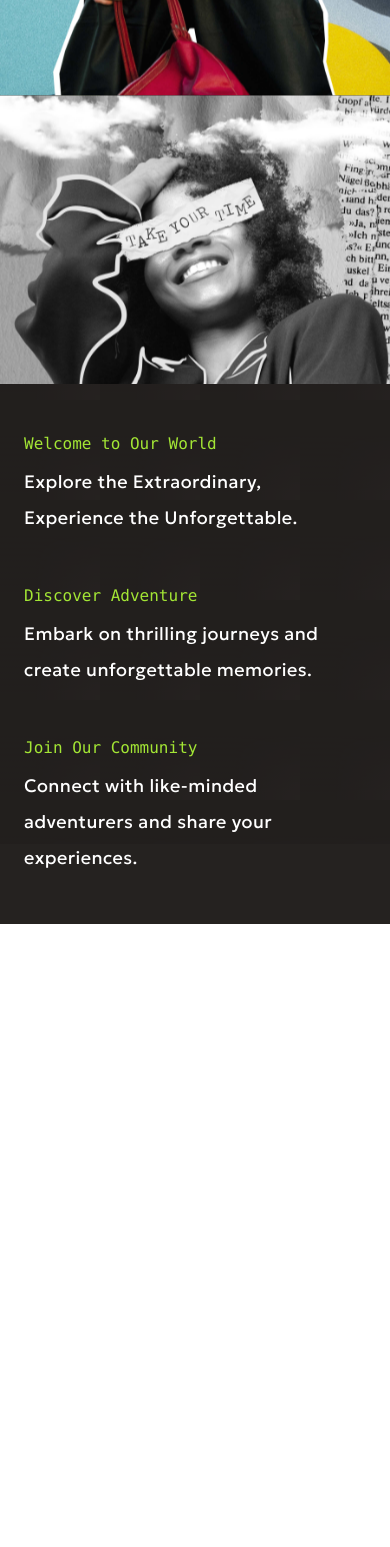
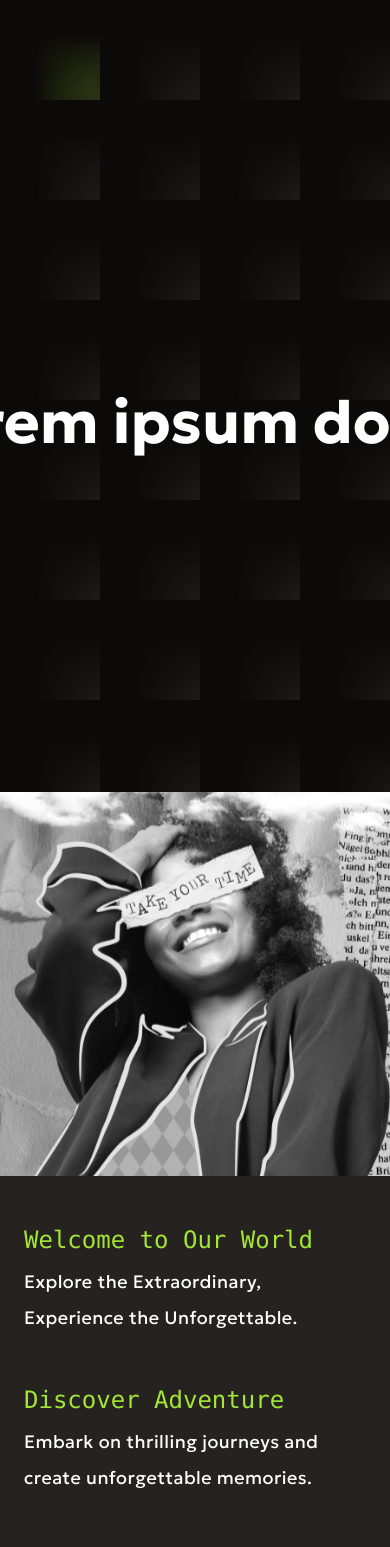
Before and after one commit to BanerjeeProdipta/insta-manager, a Next.js app: page / in a window 390 px wide. Shown: the top 1547 px of the page. Before the commit the page ends 924 px from the top, so only its background shows below. Built offline with nearby package versions, Linux system fonts and the light colour scheme.

Commit message:
wip: page section scroll

```diff
--- a/src/app/page.tsx
+++ b/src/app/page.tsx
@@ -1,36 +1,56 @@
 "use client";
+import { useRef, useLayoutEffect } from "react";
+import { gsap } from "gsap";
+import { ScrollTrigger } from "gsap/ScrollTrigger";
+import { NextPage } from "next";
+import Hero from "@/components/sections/Hero";
+import Gallery from "@/components/sections/Gallery";
 
-import VerticalPhotoLoopAnimation from "@/components/VerticalPhotoLoopAnimation";
+gsap.registerPlugin(ScrollTrigger);
 
-function LandingPage() {
+const Home: NextPage = () => {
+  const mainRef = useRef<HTMLDivElement>(null);
+  const verticalScrollRef = useRef<HTMLDivElement>(null);
+
+  useLayoutEffect(() => {
+    const firstVerticalContext = gsap.timeline({
+      scrollTrigger: {
+        trigger: ".first",
+        start: "top top",
+        endTrigger: ".divD",
+        end: "bottom bottom",
+        snap: {
+          snapTo: 1 / 3,
+          duration: { min: 0.25, max: 0.75 },
+          delay: 0.125,
+          ease: "power1.inOut",
+        },
+      },
+    });
+
+    return () => {
+      firstVerticalContext.revert();
+    };
+  }, []);
+
   return (
-    <div className="flex mx-auto justify-center flex-col md:flex-row container max-w-4xl items-center w-full selection:bg-lime-300 selection:text-lime-900 ">
-      <VerticalPhotoLoopAnimation />
+    <main ref={mainRef}>
+      <div className="relative" ref={verticalScrollRef}>
+        <section className="h-screen text-2xl flex justify-center items-center first">
+          <Hero />
+        </section>
+        <section className="h-screen text-2xl flex justify-center items-center ">
+          <Gallery />
+        </section>
+        <section className="h-screen text-2xl flex justify-center items-center ">
+          C
+        </section>
+      </div>
+      <div className="h-screen text-2xl flex justify-center items-center last">
+        D
+      </div>
+    </main>
+  );
+};
 
-      <div className="space-y-12  px-6 bg-stone-800/80 md:bg-transparent py-12 flex lg:h-screen lg:max-h-[50rem] flex-col">
-        <div className="space-y-2">
-          <h2>Welcome to Our World</h2>
-          <p className="text-lg md:text-xl lg:text-2xl xl:text-3xl leading-loose tracking-wide">
-            Explore the Extraordinary, Experience the Unforgettable.
-          </p>
-        </div>
-
-        <div className="space-y-2">
-          <h2>Discover Adventure</h2>
-          <p className="text-lg md:text-xl lg:text-2xl xl:text-3xl leading-loose tracking-wide">
-            Embark on thrilling journeys and create unforgettable memories.
-          </p>
-        </div>
-
-        <div className="space-y-2">
-          <h2>Join Our Community</h2>
-          <p className="text-lg md:text-xl lg:text-2xl xl:text-3xl leading-loose tracking-wide">
-            Connect with like-minded adventurers and share your experiences.
-          </p>
-        </div>
-      </div>
-    </div>
-  );
-}
-
-export default LandingPage;
+export default Home;
--- a/src/components/Background.tsx
+++ b/src/components/Background.tsx
@@ -70,8 +70,8 @@ const Background = () => {
 
   if (isClient)
     return (
-      <div>
-        <div id="blob-container" className="relative pointer-events-none">
+      <div className="relative">
+        <div id="blob-container" className="fixed pointer-events-none">
           <div className="w-44 h-44 rounded-full bg-lime-500 blur-3xl absolute transform -translate-x-1/2 -translate-y-1/2 filter bg-blend-multiply"></div>
         </div>
         <div
@@ -84,7 +84,7 @@ const Background = () => {
         />
         {hoveredImageIndex && (
           <div
-            className="absolute z-0 lg:block hidden inset-0 bg-contain bg-no-repeat"
+            className="fixed z-0 lg:block hidden inset-0 bg-contain bg-no-repeat"
             style={{
               backgroundImage: `url(/resized/${hoveredImageIndex}.jpg)`,
             }}
--- a/src/components/VerticalPhotoLoopAnimation.tsx
+++ b/src/components/VerticalPhotoLoopAnimation.tsx
@@ -10,8 +10,9 @@ const VerticalPhotoLoopAnimation: React.FC = () => {
   const [, setHoveredImageId] = useAtom(hoveredImageAtom);
 
   useEffect(() => {
+    const pictures = document.querySelectorAll<HTMLImageElement>(".picture");
+
     const startAnim = () => {
-      const pictures = document.querySelectorAll<HTMLDivElement>(".picture");
       const totalHeight =
         document.querySelector<HTMLDivElement>(".pictures")?.offsetHeight || 0;
 
@@ -46,8 +47,6 @@ const VerticalPhotoLoopAnimation: React.FC = () => {
           );
       });
     };
-
-    const pictures = document.querySelectorAll<HTMLImageElement>(".picture");
 
     let counter = 0;
     pictures.forEach(function (picture) {
--- /dev/null
+++ b/src/components/sections/Gallery.tsx
@@ -0,0 +1,34 @@
+import React from "react";
+import VerticalPhotoLoopAnimation from "../VerticalPhotoLoopAnimation";
+
+const Gallery = () => {
+  return (
+    <div className="flex justify-center flex-col md:flex-row items-center w-full">
+      <VerticalPhotoLoopAnimation />
+      <div className="space-y-12  px-6 bg-stone-800/80 md:bg-transparent py-12 flex lg:h-screen lg:max-h-[50rem] flex-col">
+        <div className="space-y-2">
+          <h2>Welcome to Our World</h2>
+          <p className="text-lg md:text-xl lg:text-2xl xl:text-3xl leading-loose tracking-wide">
+            Explore the Extraordinary, Experience the Unforgettable.
+          </p>
+        </div>
+
+        <div className="space-y-2">
+          <h2>Discover Adventure</h2>
+          <p className="text-lg md:text-xl lg:text-2xl xl:text-3xl leading-loose tracking-wide">
+            Embark on thrilling journeys and create unforgettable memories.
+          </p>
+        </div>
+
+        <div className="space-y-2">
+          <h2>Join Our Community</h2>
+          <p className="text-lg md:text-xl lg:text-2xl xl:text-3xl leading-loose tracking-wide">
+            Connect with like-minded adventurers and share your experiences.
+          </p>
+        </div>
+      </div>
+    </div>
+  );
+};
+
+export default Gallery;
--- /dev/null
+++ b/src/components/sections/Hero.tsx
@@ -0,0 +1,30 @@
+// Hero.jsx
+import React, { useRef, useEffect } from "react";
+import gsap from "gsap";
+
+const Hero = () => {
+  useEffect(() => {
+    const text = gsap.getById("hero");
+
+    if (text) {
+      gsap.from(text, {
+        opacity: 0,
+        x: -50,
+        duration: 1,
+        ease: "power3.out",
+      });
+    }
+  }, []);
+
+  return (
+    <div
+      id="hero"
+      className="whitespace-nowrap max-w-xl text-6xl font-bold text-white"
+    >
+      Lorem ipsum dolor sit amet, consectetur adipiscing elit. Curabitur et urna
+      eu risus dapibus fringilla.
+    </div>
+  );
+};
+
+export default Hero;
```
